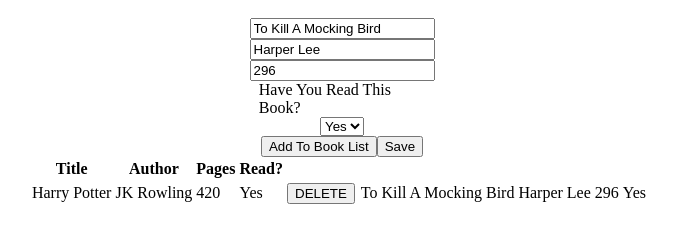
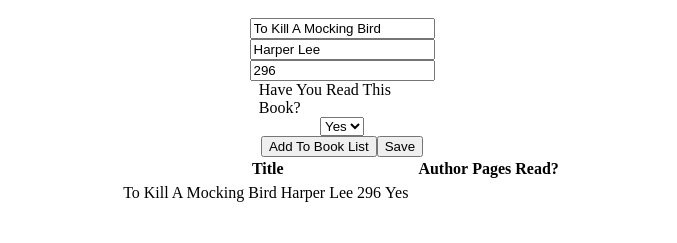
Before and after one commit to ScotttP/library, a plain HTML site: page index.html in a window 1280 px wide. Shown: the part 65-308 px from the top of the page, without its empty margins (298-975 px from the left). Drawn offline with Linux system fonts and the light colour scheme.

Commit message:
updating HTML file

```diff
--- a/index.html
+++ b/index.html
@@ -41,11 +41,7 @@
                     </thead>
                     <tbody>
                         <tr id="tableContents">
-                            <td>Harry Potter</td>
-                            <td>JK Rowling</td>
-                            <td>420</td>
-                            <td>Yes</td>
-                            <td><button>DELETE</button></td>
+
                         </tr>
                     </tbody>
                 </table>
```
